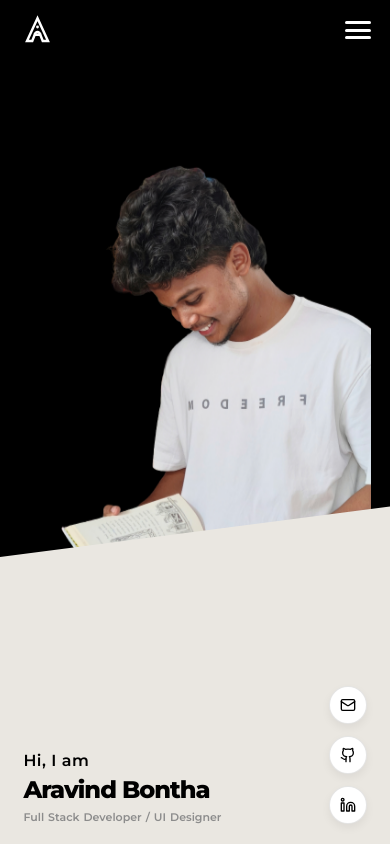
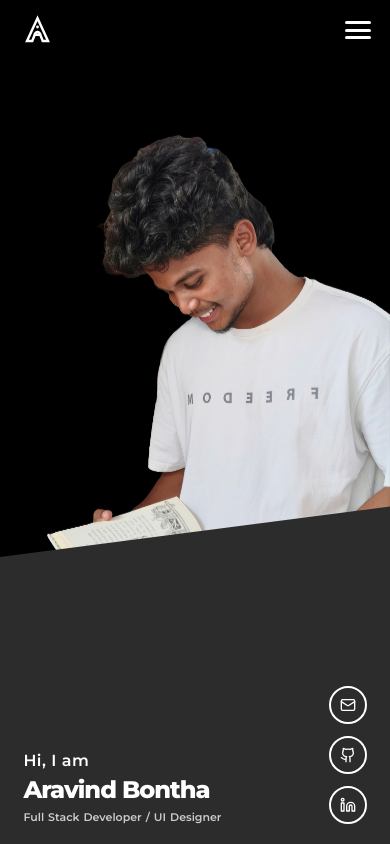
Before and after one commit to Andrastudent103/Aravind-Bontha, a React (Vite) app in the folder frontend/: page / in a window 390 px wide. Shown: the top 844 px of the page. Built offline with nearby package versions, Linux system fonts and the light colour scheme; a web font is replaced by a local one.

Commit message:
Update mobile Hero layout: set large profile image, dark-grey overlay, white text, and outline social icons

```diff
--- a/frontend/src/components/Hero.css
+++ b/frontend/src/components/Hero.css
@@ -661,21 +661,22 @@
   }
 
   .profile-image-container {
-    position: relative;
-    right: auto;
-    bottom: auto;
+    position: absolute;
+    top: 0;
+    left: 0;
     width: 100%;
-    height: 70%;
-    margin-top: 70px; /* Leave space for mobile header */
+    height: 100%;
+    margin-top: 0;
     display: flex;
     justify-content: center;
     align-items: flex-start;
   }
 
   .profile-image {
-    height: 85%;
+    height: 90%;
     width: auto;
     object-fit: contain;
+    margin-top: 40px; /* Blend nicely below header */
   }
 
   .speech-bubble,
@@ -683,14 +684,14 @@
     display: none !important;
   }
 
-  /* Intro text content at bottom in slanted light-grey overlay */
+  /* Intro text content at bottom in slanted dark-grey overlay */
   .hero-left-content {
     position: absolute;
     bottom: 0;
     left: 0;
     width: 100%;
     height: 38%;
-    background-color: #eae7e1; /* Elegant light-grey */
+    background-color: #2c2c2c; /* Rich dark-grey matching the mobile screenshot */
     z-index: 5;
     padding: 55px 8% 25px 8%;
     display: flex;
@@ -715,13 +716,13 @@
   .intro-greeting {
     font-size: 16px;
     font-weight: 600;
-    color: #000000;
+    color: #ffffff; /* White text for contrast on dark-grey bg */
   }
 
   .intro-name {
     font-size: 30px;
     font-weight: 800;
-    color: #000000;
+    color: #ffffff; /* White text for contrast on dark-grey bg */
     line-height: 1.15;
     letter-spacing: -1px;
   }
@@ -729,7 +730,7 @@
   .intro-role {
     font-size: 13px;
     font-weight: 600;
-    color: #8c8c8c;
+    color: #cccccc; /* Light-grey text */
   }
 
   /* Vertical social icons on right */
@@ -745,18 +746,20 @@
     width: 42px;
     height: 42px;
     border-radius: 50%;
-    background-color: #ffffff;
-    color: #000000;
-    border: 1px solid rgba(0, 0, 0, 0.1);
-    box-shadow: 0 4px 10px rgba(0,0,0,0.06);
+    background-color: transparent !important;
+    color: #ffffff !important;
+    border: 2px solid #ffffff !important;
+    box-shadow: none !important;
     display: flex;
     align-items: center;
     justify-content: center;
+    transition: all 0.2s ease;
   }
 
   .social-icon-btn:hover {
-    transform: translateY(-2px);
-    background-color: #f7f7f7;
+    transform: scale(1.05);
+    background-color: #ffffff !important;
+    color: #2c2c2c !important;
   }
 
   .icon-svg {
@@ -787,26 +790,30 @@
   }
 
   .profile-image-container {
-    height: 68%;
-    margin-top: 60px;
+    height: 100%;
+    margin-top: 0;
   }
 
   .profile-image {
-    height: 82%;
+    height: 86%;
+    margin-top: 30px;
   }
 
   .hero-left-content {
     height: 40%;
     padding: 50px 6% 20px 6%;
+    background-color: #2c2c2c;
     clip-path: polygon(0 15%, 100% 0, 100% 100%, 0 100%);
   }
 
   .intro-name {
     font-size: 24px;
+    color: #ffffff;
   }
 
   .intro-role {
     font-size: 11px;
+    color: #cccccc;
   }
 
   .social-icon-btn {
```
